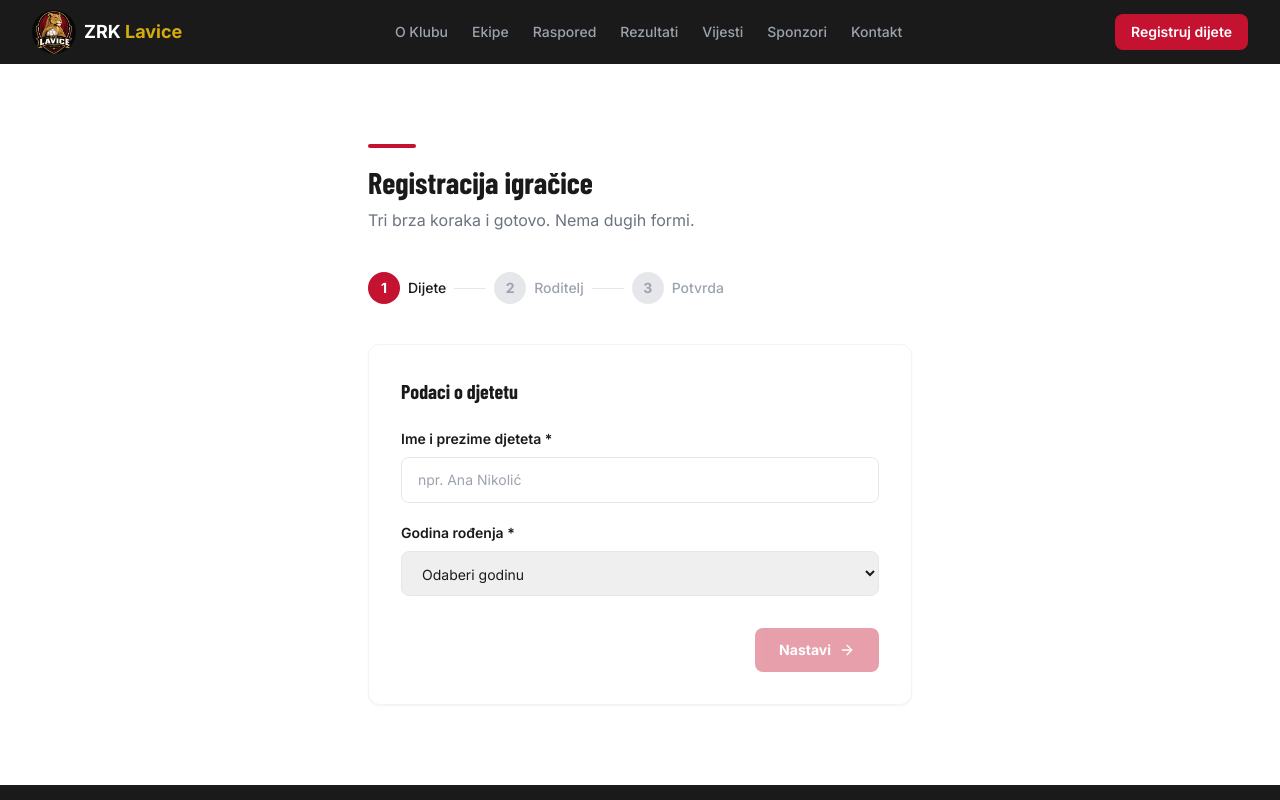
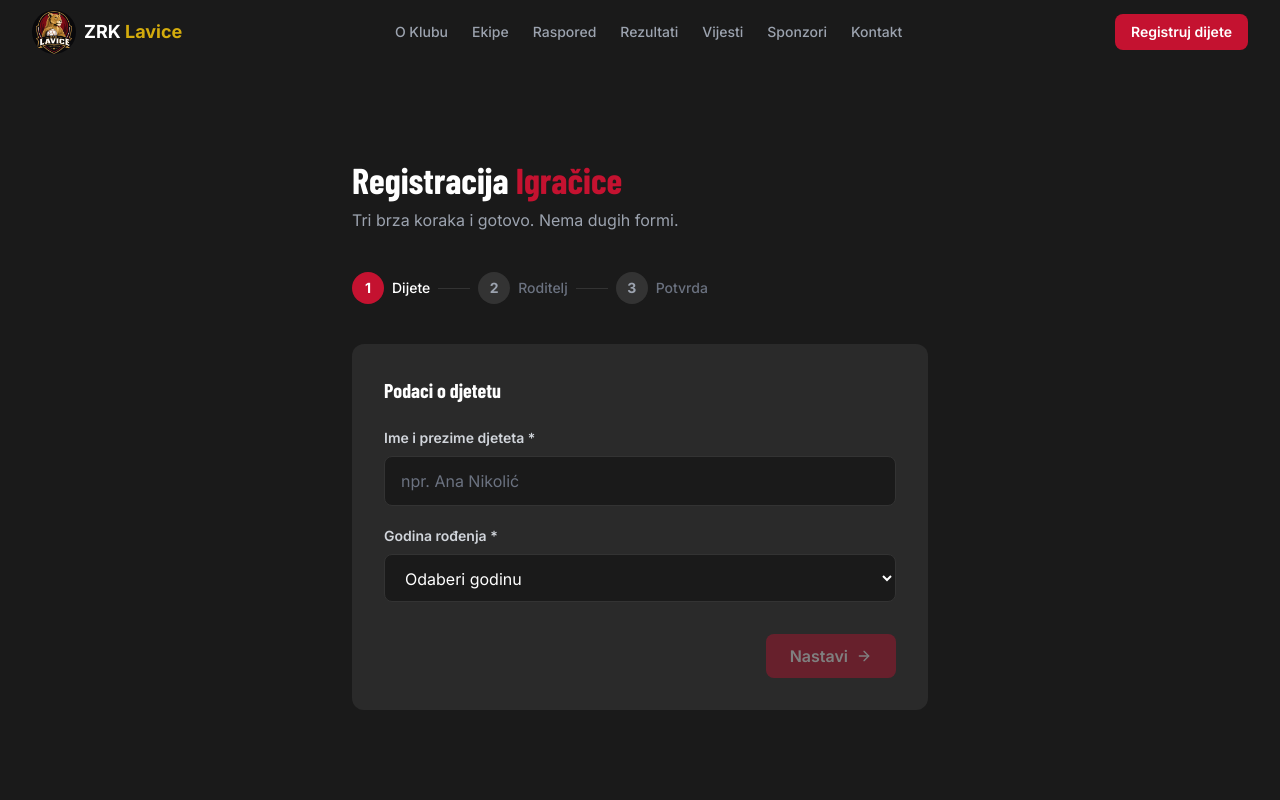
Before and after one commit to 6pqw25ddzs-design/ZRK-Lavice, a Next.js app in the folder frontend/: page /registracija in a window 1280 px wide. Shown: the top 800 px of the page. Built offline with nearby package versions, Linux system fonts and the light colour scheme; a web font is replaced by a local one.

Commit message:
Fix registracija page dark theme

```diff
--- a/frontend/src/app/registracija/page.tsx
+++ b/frontend/src/app/registracija/page.tsx
@@ -1,28 +1,21 @@
 'use client';
 import { useState } from 'react';
 import { CheckCircle, ArrowRight, ArrowLeft } from 'lucide-react';
-import { clsx } from 'clsx';
 
 const steps = ['Dijete', 'Roditelj', 'Potvrda'];
-
 const currentYear = new Date().getFullYear();
 const birthYears = Array.from({ length: 8 }, (_, i) => currentYear - 7 - i);
+
+const inputCls = "w-full bg-[#1A1A1A] border border-[#333] rounded-lg px-4 py-3 text-white placeholder-gray-500 focus:outline-none focus:border-[#C41230]";
+const labelCls = "block text-sm font-semibold text-gray-300 mb-2";
 
 export default function RegistracijaPage() {
   const [step, setStep] = useState(0);
   const [sent, setSent] = useState(false);
   const [loading, setLoading] = useState(false);
-  const [form, setForm] = useState({
-    childName: '',
-    birthYear: '',
-    parentName: '',
-    parentPhone: '',
-    parentEmail: '',
-  });
+  const [form, setForm] = useState({ childName: '', birthYear: '', parentName: '', parentPhone: '', parentEmail: '' });
 
-  function update(field: string, val: string) {
-    setForm(f => ({ ...f, [field]: val }));
-  }
+  function update(field: string, val: string) { setForm(f => ({ ...f, [field]: val })); }
 
   async function submit() {
     setLoading(true);
@@ -35,79 +28,61 @@ export default function RegistracijaPage() {
       if (res.ok) setSent(true);
     } catch {
       alert('Greška pri slanju. Pokušajte ponovo ili nas kontaktirajte direktno.');
-    } finally {
-      setLoading(false);
-    }
+    } finally { setLoading(false); }
   }
 
   if (sent) {
     return (
-      <div className="min-h-[70vh] flex items-center justify-center px-4">
+      <div className="min-h-screen bg-[#1A1A1A] flex items-center justify-center px-4">
         <div className="text-center max-w-md">
           <CheckCircle size={64} className="text-green-500 mx-auto mb-6" />
-          <h2 className="font-display text-3xl font-bold text-dark mb-4">Registracija primljena!</h2>
-          <p className="text-gray-500 mb-6">
-            Kontaktiraćemo vas u roku od 48 sati na broj <strong>{form.parentPhone}</strong> i email <strong>{form.parentEmail}</strong>.
+          <h2 className="text-3xl font-bold text-white mb-4">Registracija primljena!</h2>
+          <p className="text-gray-400 mb-6">
+            Kontaktiraćemo vas u roku od 48 sati na broj <strong className="text-white">{form.parentPhone}</strong> i email <strong className="text-white">{form.parentEmail}</strong>.
           </p>
-          <p className="text-sm text-gray-400">Tim ZRK Lavice jedva čeka upoznati vašu malu sportiskinju.</p>
+          <p className="text-sm text-gray-500">Tim ZRK Lavice jedva čeka upoznati vašu malu sportiskinju.</p>
         </div>
       </div>
     );
   }
 
   return (
-    <div className="max-w-xl mx-auto px-4 py-20">
-      <div className="red-accent" />
-      <h1 className="section-title mb-2">Registracija igračice</h1>
-      <p className="text-gray-500 mb-10">Tri brza koraka i gotovo. Nema dugih formi.</p>
+    <div className="min-h-screen bg-[#1A1A1A] text-white pt-24 pb-16 px-4">
+      <div className="max-w-xl mx-auto">
+        <h1 className="text-4xl font-bold mb-2">Registracija <span className="text-[#C41230]">Igračice</span></h1>
+        <p className="text-gray-400 mb-10">Tri brza koraka i gotovo. Nema dugih formi.</p>
 
-      {/* Progress */}
         <div className="flex items-center gap-2 mb-10">
           {steps.map((s, i) => (
             <div key={s} className="flex items-center gap-2">
-            <div className={clsx(
-              'w-8 h-8 rounded-full flex items-center justify-center text-sm font-bold transition-colors',
-              i < step ? 'bg-green-500 text-white' : i === step ? 'bg-primary text-white' : 'bg-gray-200 text-gray-400'
-            )}>
+              <div className={`w-8 h-8 rounded-full flex items-center justify-center text-sm font-bold transition-colors ${i < step ? 'bg-green-500 text-white' : i === step ? 'bg-[#C41230] text-white' : 'bg-[#333] text-gray-400'}`}>
                 {i < step ? '✓' : i + 1}
               </div>
-            <span className={clsx('text-sm font-medium', i === step ? 'text-dark' : 'text-gray-400')}>{s}</span>
-            {i < steps.length - 1 && <div className="h-px bg-gray-200 w-8" />}
+              <span className={`text-sm font-medium ${i === step ? 'text-white' : 'text-gray-500'}`}>{s}</span>
+              {i < steps.length - 1 && <div className="h-px bg-[#333] w-8" />}
             </div>
           ))}
         </div>
 
-      <div className="card p-8">
+        <div className="bg-[#2A2A2A] rounded-xl p-8">
           {step === 0 && (
             <div className="space-y-5">
-            <h2 className="font-bold text-xl text-dark mb-6">Podaci o djetetu</h2>
+              <h2 className="font-bold text-xl mb-6">Podaci o djetetu</h2>
               <div>
-              <label className="block text-sm font-semibold text-dark mb-2">Ime i prezime djeteta *</label>
-              <input
-                type="text"
-                value={form.childName}
-                onChange={e => update('childName', e.target.value)}
-                placeholder="npr. Ana Nikolić"
-                className="w-full border border-gray-200 rounded-lg px-4 py-3 text-sm focus:outline-none focus:border-primary"
-              />
+                <label className={labelCls}>Ime i prezime djeteta *</label>
+                <input type="text" value={form.childName} onChange={e => update('childName', e.target.value)} placeholder="npr. Ana Nikolić" className={inputCls} />
               </div>
               <div>
-              <label className="block text-sm font-semibold text-dark mb-2">Godina rođenja *</label>
-              <select
-                value={form.birthYear}
-                onChange={e => update('birthYear', e.target.value)}
-                className="w-full border border-gray-200 rounded-lg px-4 py-3 text-sm focus:outline-none focus:border-primary"
-              >
+                <label className={labelCls}>Godina rođenja *</label>
+                <select value={form.birthYear} onChange={e => update('birthYear', e.target.value)} className={inputCls}>
                   <option value="">Odaberi godinu</option>
                   {birthYears.map(y => <option key={y} value={y}>{y}.</option>)}
                 </select>
               </div>
               {form.birthYear && (
-              <div className="bg-red-50 border border-primary/20 rounded-lg p-4 text-sm">
-                <strong>Ekipa:</strong>{' '}
-                {parseInt(form.birthYear) >= 2014 ? 'Mini rukomet'
-                  : parseInt(form.birthYear) >= 2012 ? 'Pionirska liga'
-                  : 'Prva liga'}
+                <div className="bg-[#C41230]/10 border border-[#C41230]/20 rounded-lg p-4 text-sm text-gray-300">
+                  <strong className="text-white">Ekipa:</strong>{' '}
+                  {parseInt(form.birthYear) >= 2014 ? 'Mini rukomet' : parseInt(form.birthYear) >= 2012 ? 'Pionirska liga' : 'Prva liga'}
                 </div>
               )}
             </div>
@@ -115,43 +90,25 @@ export default function RegistracijaPage() {
 
           {step === 1 && (
             <div className="space-y-5">
-            <h2 className="font-bold text-xl text-dark mb-6">Kontakt roditelja</h2>
+              <h2 className="font-bold text-xl mb-6">Kontakt roditelja</h2>
               <div>
-              <label className="block text-sm font-semibold text-dark mb-2">Vaše ime i prezime *</label>
-              <input
-                type="text"
-                value={form.parentName}
-                onChange={e => update('parentName', e.target.value)}
-                placeholder="npr. Marija Nikolić"
-                className="w-full border border-gray-200 rounded-lg px-4 py-3 text-sm focus:outline-none focus:border-primary"
-              />
+                <label className={labelCls}>Vaše ime i prezime *</label>
+                <input type="text" value={form.parentName} onChange={e => update('parentName', e.target.value)} placeholder="npr. Marija Nikolić" className={inputCls} />
               </div>
               <div>
-              <label className="block text-sm font-semibold text-dark mb-2">Broj telefona *</label>
-              <input
-                type="tel"
-                value={form.parentPhone}
-                onChange={e => update('parentPhone', e.target.value)}
-                placeholder="+382 67 123 456"
-                className="w-full border border-gray-200 rounded-lg px-4 py-3 text-sm focus:outline-none focus:border-primary"
-              />
+                <label className={labelCls}>Broj telefona *</label>
+                <input type="tel" value={form.parentPhone} onChange={e => update('parentPhone', e.target.value)} placeholder="+382 67 123 456" className={inputCls} />
               </div>
               <div>
-              <label className="block text-sm font-semibold text-dark mb-2">Email adresa *</label>
-              <input
-                type="email"
-                value={form.parentEmail}
-                onChange={e => update('parentEmail', e.target.value)}
-                placeholder="marija@email.com"
-                className="w-full border border-gray-200 rounded-lg px-4 py-3 text-sm focus:outline-none focus:border-primary"
-              />
+                <label className={labelCls}>Email adresa *</label>
+                <input type="email" value={form.parentEmail} onChange={e => update('parentEmail', e.target.value)} placeholder="marija@email.com" className={inputCls} />
               </div>
             </div>
           )}
 
           {step === 2 && (
             <div>
-            <h2 className="font-bold text-xl text-dark mb-6">Provjeri podatke</h2>
+              <h2 className="font-bold text-xl mb-6">Provjeri podatke</h2>
               <div className="space-y-3 text-sm">
                 {[
                   { label: 'Dijete', val: form.childName },
@@ -160,44 +117,37 @@ export default function RegistracijaPage() {
                   { label: 'Telefon', val: form.parentPhone },
                   { label: 'Email', val: form.parentEmail },
                 ].map(r => (
-                <div key={r.label} className="flex justify-between py-2 border-b border-gray-100">
-                  <span className="text-gray-500">{r.label}</span>
-                  <span className="font-semibold text-dark">{r.val}</span>
+                  <div key={r.label} className="flex justify-between py-2 border-b border-[#333]">
+                    <span className="text-gray-400">{r.label}</span>
+                    <span className="font-semibold text-white">{r.val}</span>
                   </div>
                 ))}
               </div>
-            <p className="text-xs text-gray-400 mt-6">
-              Slanjem registracije saglasni ste da klub kontaktira vaše podatke isključivo u svrhu registracije igračice.
-            </p>
+              <p className="text-xs text-gray-500 mt-6">Slanjem registracije saglasni ste da klub kontaktira vaše podatke isključivo u svrhu registracije igračice.</p>
             </div>
           )}
 
           <div className="flex justify-between mt-8">
             {step > 0 ? (
-            <button onClick={() => setStep(s => s - 1)} className="flex items-center gap-2 text-gray-500 hover:text-dark transition-colors text-sm font-semibold">
+              <button onClick={() => setStep(s => s - 1)} className="flex items-center gap-2 text-gray-400 hover:text-white transition-colors text-sm font-semibold">
                 <ArrowLeft size={16} /> Nazad
               </button>
             ) : <div />}
-
             {step < 2 ? (
-            <button
-              onClick={() => setStep(s => s + 1)}
+              <button onClick={() => setStep(s => s + 1)}
                 disabled={step === 0 ? !form.childName || !form.birthYear : !form.parentName || !form.parentPhone || !form.parentEmail}
-              className="btn-primary flex items-center gap-2 disabled:opacity-40 disabled:cursor-not-allowed"
-            >
+                className="bg-[#C41230] hover:bg-[#a00f28] text-white px-6 py-2.5 rounded-lg font-semibold flex items-center gap-2 disabled:opacity-40 disabled:cursor-not-allowed transition-colors">
                 Nastavi <ArrowRight size={16} />
               </button>
             ) : (
-            <button
-              onClick={submit}
-              disabled={loading}
-              className="btn-primary flex items-center gap-2 disabled:opacity-40"
-            >
+              <button onClick={submit} disabled={loading}
+                className="bg-[#C41230] hover:bg-[#a00f28] text-white px-6 py-2.5 rounded-lg font-semibold flex items-center gap-2 disabled:opacity-40 transition-colors">
                 {loading ? 'Slanje...' : 'Pošalji registraciju'} <ArrowRight size={16} />
               </button>
             )}
           </div>
         </div>
       </div>
+    </div>
   );
 }
```
Lines whose indentation alone changed are shown as unchanged.
